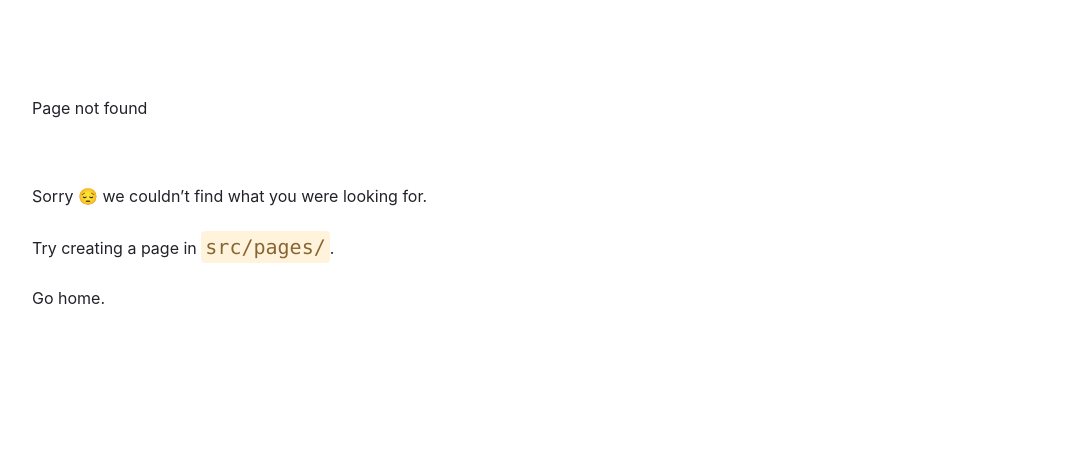
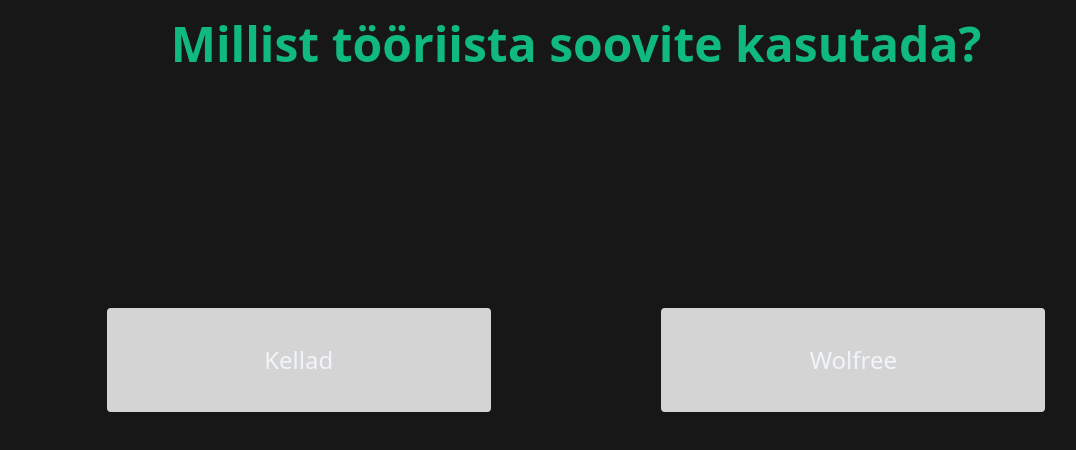
Before and after one commit to Inku0/Website, a Gatsby site: page /elron in a window 1280 px wide. Before the commit this address had no page. Shown: the whole page, without its empty margins (64-1140 px from the left). Built offline with nearby package versions, Linux system fonts and the light colour scheme; Gatsby itself is replaced by a stand-in of ours; no server answers.

Commit message:
fix (?) for year mishap + css

```diff
--- /dev/null
+++ b/src/pages/elron.tsx
@@ -0,0 +1,39 @@
+import * as React from "react"
+
+const ElronPage = () => {
+
+    const [postId, setPostId] = React.useState();
+
+    React.useEffect(() => {
+        // PUT request using fetch with set headers
+        const requestOptions = {
+            method: 'PUT',
+            headers: {
+                'Content-Type': 'application/json',
+                'Authorization': 'Bearer my-token',
+                'My-Custom-Header': 'foobar'
+            },
+            body: JSON.stringify({ title: 'React Hooks PUT Request Example' })
+        };
+        fetch('https://jsonplaceholder.typicode.com/posts/1', requestOptions)
+            .then(response => response.json())
+            .then(data => setPostId(data.id));
+    }, []);
+
+    React.useEffect(() => {
+        console.log(postId);
+    }, []);
+
+    return (
+        <main className={"w-screen h-screen bg-neutral-900"}>
+            <title>Ingvar Ruulib!</title>
+            <h1 className="text-5xl font-bold text-emerald-500 text-center pt-5">Millist tööriista soovite kasutada?</h1>
+            <div className={"justify-evenly flex text-center"}>
+                <a className={"text-slate-100 mt-60 rounded w-32 sm:w-96 text-center leading-6 bg-neutral-300 text-2xl bg-emerald-500 space-x-4 p-4 sm:p-10 "} href={"kellad"}>Kellad</a>
+                <a className={"text-slate-100 mt-60 rounded w-32 sm:w-96 text-center leading-6 bg-neutral-300 text-2xl bg-emerald-500 space-x-4 p-4 sm:p-10"} href={'https://wolfreealpha.on.fleek.co/input/index.html'}>Wolfree</a>
+            </div>
+        </main>
+    )
+}
+
+export default ElronPage
--- a/src/pages/index.tsx
+++ b/src/pages/index.tsx
@@ -3,11 +3,12 @@ import * as React from "react"
 const IndexPage = () => {
   return (
     <main className={"w-screen h-screen bg-neutral-900"}>
-      <title>Ingvar Ruulib!</title>
-      <h1 className="text-5xl font-bold text-emerald-500 text-center pt-5">Millist tööriista soovite kasutada?</h1>
-      <div className={"justify-evenly flex text-center"}>
-        <a className={"text-slate-100 mt-60 rounded w-32 sm:w-96 text-center leading-6 bg-neutral-300 text-2xl bg-emerald-500 space-x-4 p-4 sm:p-10 "} href={"kellad"}>Kellad</a>
-        <a className={"text-slate-100 mt-60 rounded w-32 sm:w-96 text-center leading-6 bg-neutral-300 text-2xl bg-emerald-500 space-x-4 p-4 sm:p-10"} href={'https://wolfreealpha.on.fleek.co/input/index.html'}>Wolfree</a>
+      <title>Inku ruulib!</title>
+      <h1 className="text-7xl font-bold text-emerald-500 text-center pt-20">Wazzup, brochacho?</h1>
+      <div className={"justify-evenly flex text-center lg:flex-row flex-col items-center"}>
+        <a className={"text-slate-100 lg:mt-60 mt-32 rounded w-32 sm:w-96 text-center leading-6 text-2xl bg-emerald-500 space-x-4 p-4 sm:p-10"} href={"kellad"}>Kellad</a>
+        <a className={"text-slate-100 lg:mt-60 mt-32 rounded w-32 sm:w-96 text-center leading-6 text-2xl bg-emerald-500 space-x-4 p-4 sm:p-10"} href={'https://wolfreealpha.on.fleek.co/input/index.html'}>Wolfree</a>
+        <a className={"text-slate-100 lg:mt-60 mt-32 rounded w-32 sm:w-96 text-center leading-6 text-2xl bg-emerald-500 space-x-4 p-4 sm:p-10"} href={"elron"}>Rongiajad</a>
       </div>
     </main>
   )
--- a/src/pages/kellad.tsx
+++ b/src/pages/kellad.tsx
@@ -23,7 +23,8 @@ const IndexPage = () => {
         );
     }
 
-    const currentYear = new Date().getFullYear();
+    const currentYear = (new Date().getFullYear() % 2 == 0) ? new Date().getFullYear() + 1: new Date().getFullYear();
+    console.log(`The year is ${currentYear}, Marty!`)
     return (
         <main className={"w-screen sm:h-screen bg-neutral-900 "}>
             <title>Kellad</title>
@@ -32,12 +33,12 @@ const IndexPage = () => {
                 <Clock label={"Koolini"} date={`${currentYear}-09-01T12:00:00`} />
                 <div className={"mt-20 text-center"}>
                     <p className={"text-slate-100 text-center text-4xl mb-2"}>Praegu</p>
-                    <span className={"inline-block p-10 text-center border-2 border-emerald-500 p-10 w-72 rounded text-slate-100 text-4xl"}>{new Date().toLocaleTimeString('en-GB')}</span>
+                    <span className={"inline-block p-10 text-center border-2 border-emerald-500 w-72 rounded text-slate-100 text-4xl"}>{new Date().toLocaleTimeString('en-GB')}</span>
                 </div>
-                <Clock label={"Suveni"} date={`${currentYear + 1}-06-15T12:00:00`} />
+                <Clock label={"Suveni"} date={`${currentYear}-06-14T00:00:00`} />
                 <div className={"basis-full h-0"}></div>
                 <Clock label={"I vaheaeg"} date={`${currentYear}-10-24T00:00:00`} />
-                <Clock label={"II vaheaeg"} date={`${currentYear}-12-22T00:00:00`} />
+                <Clock label={"II vaheaeg"} date={`${currentYear }-12-22T00:00:00`} />
                 <Clock label={"III vaheaeg"} date={`${currentYear + 1}-02-27T00:00:00`} />
                 <div className={"basis-full h-0"}></div>
                 <Clock label={"IV vaheaeg"} date={`${currentYear + 1}-04-24T00:00:00`} />
```
Also changed, not shown: src/pages/tsconfig.json (added, +11 -0 lines), 1 other file.
